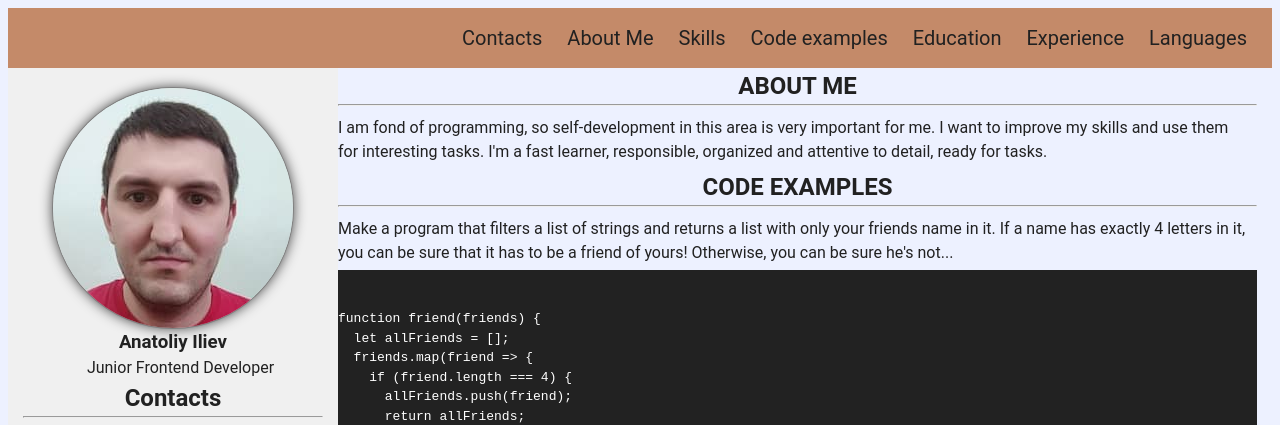
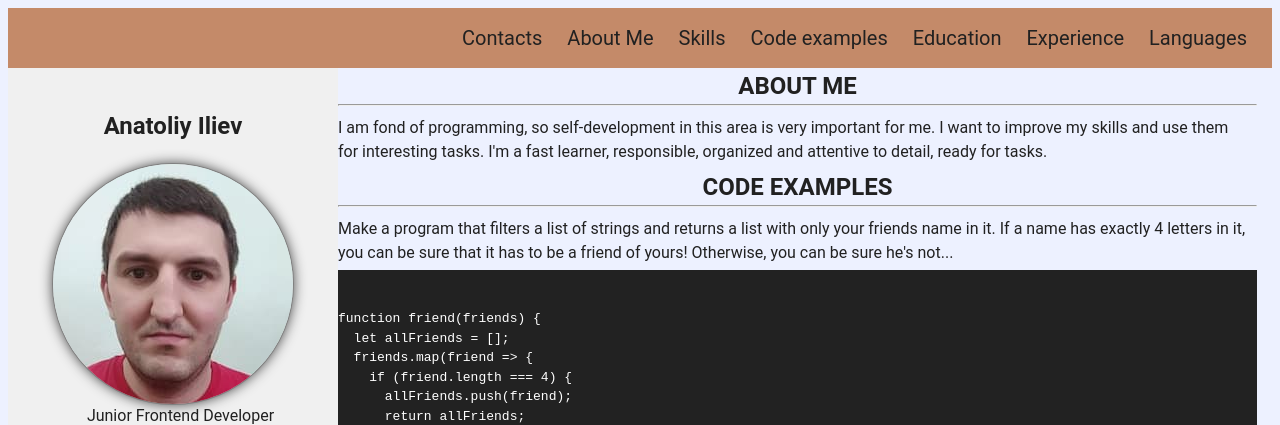
Before and after one commit to AnatoliyIliev/rsschool-cv-stage0, a plain HTML site: page index.html in a window 1280 px wide. Shown: the top 425 px of the page. Drawn offline with Linux system fonts and the light colour scheme.

Commit message:
fix: style

```diff
--- a/index.html
+++ b/index.html
@@ -63,6 +63,7 @@
       </nav>
     </header>
     <aside class="container">
+      <h1>Anatoliy Iliev</h1>
       <nav>
         <div class="my-foto">
           <img
@@ -72,7 +73,6 @@
           />
         </div>
 
-        <h1 class="title">Anatoliy Iliev</h1>
         <p class="title">Junior Frontend Developer</p>
         <section id="contacts" class="contacts">
           <h2 class="title">Contacts</h2>
--- a/style.css
+++ b/style.css
@@ -6,6 +6,9 @@
   --accent-white: #ffffff;
 }
 
+h1 {
+  text-align: center;
+}
 a {
   text-decoration: none; /* Отменяем подчеркивание у ссылки */
   margin: 0;
```
